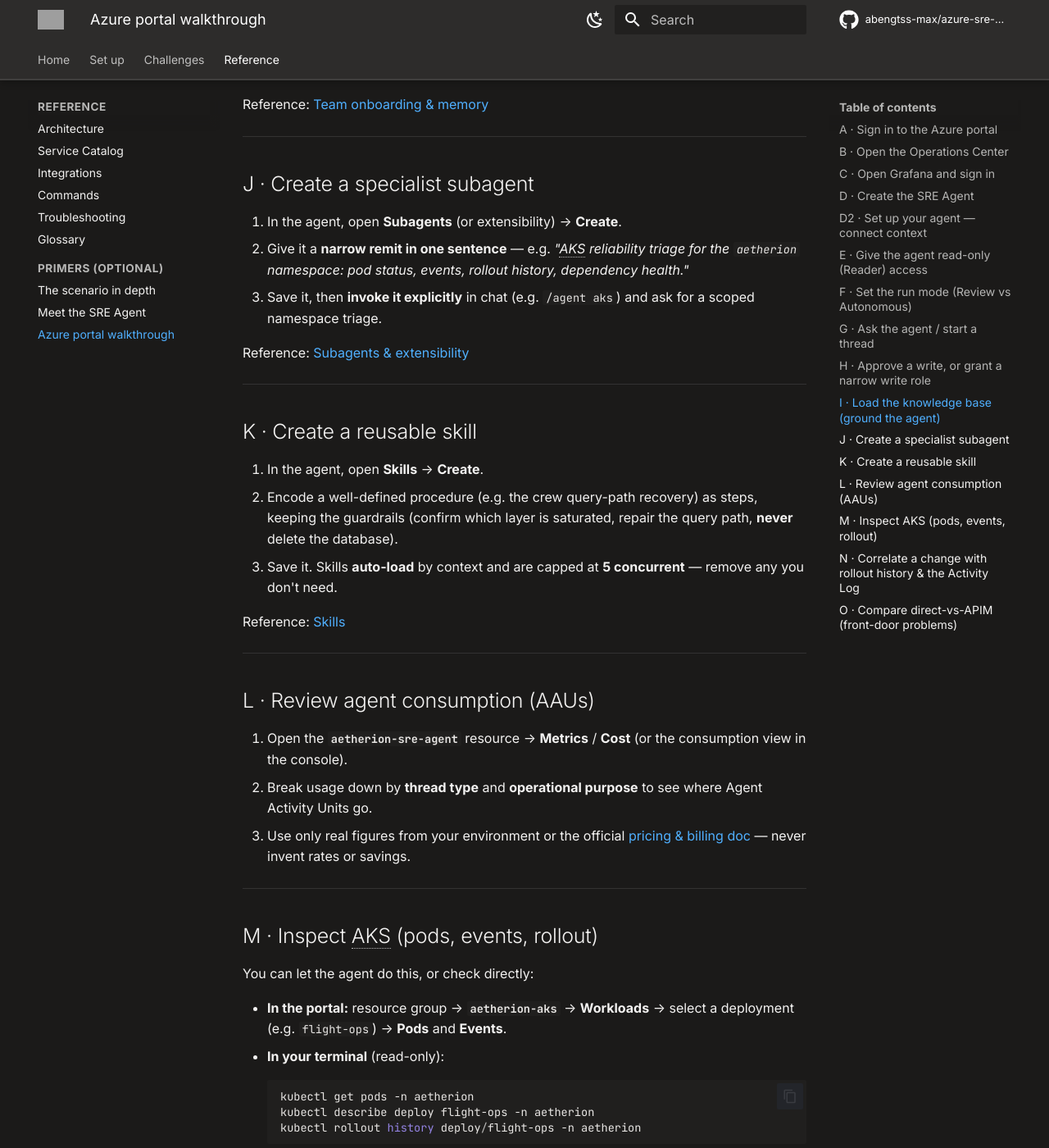
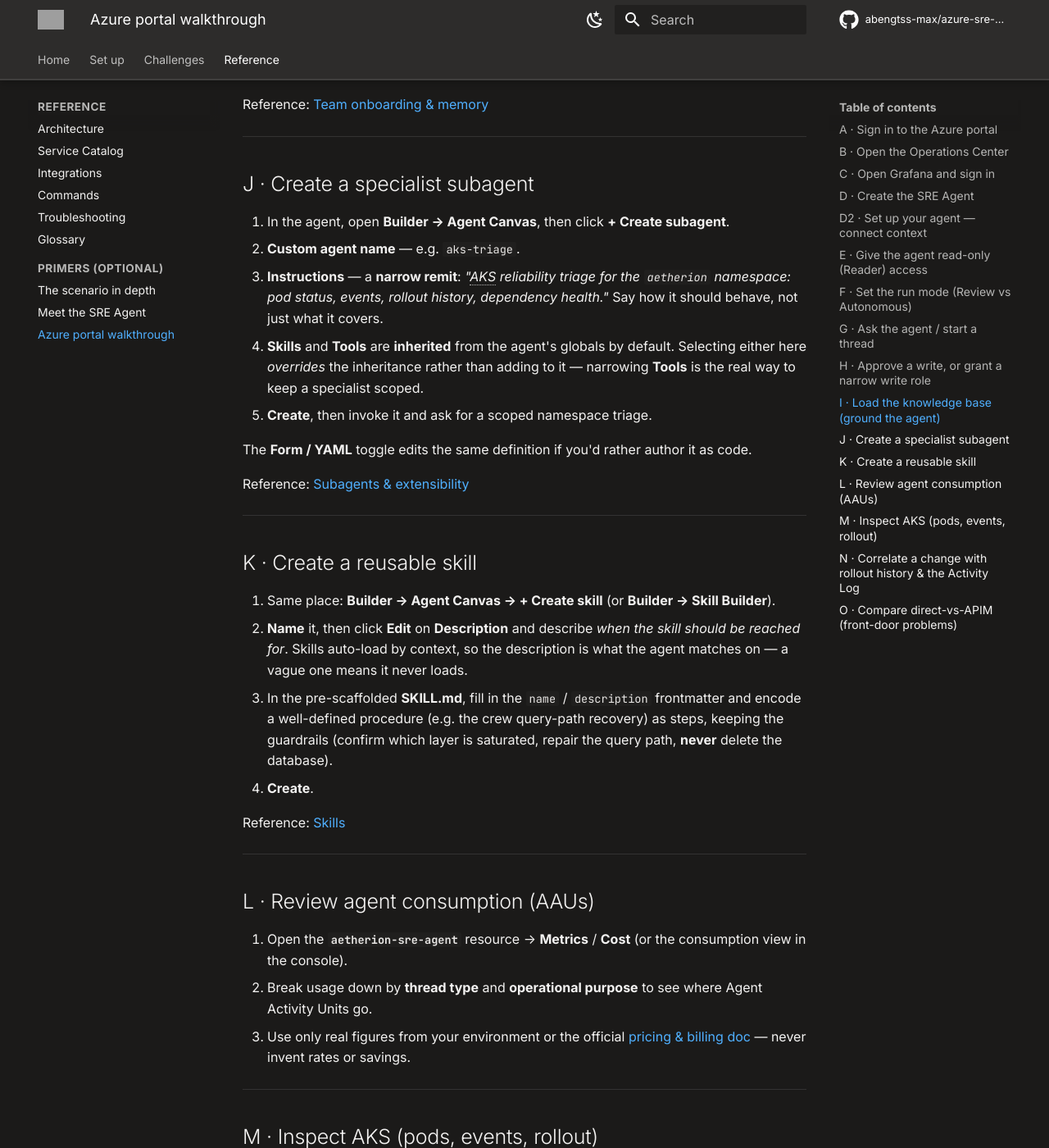
Before and after one commit to abengtss-max/azure-sre-agent-microhack, an MkDocs documentation site: the page built from docs/getting-started/portal-walkthrough.md, in a window 1280 px wide and 1400 px high, scrolled down 4814 px. Shown: the whole window at 82% size. Built offline with MkDocs 1.6.1 and Material for MkDocs 9.7.7, drawn with Linux system fonts in a browser that asks for light colours; comment, search, counter and statistics services are not loaded; grey boxes are pictures that could not be loaded.

Commit message:
publish: sync lab from master (2026-08-15 17:57)

```diff
--- a/docs/getting-started/portal-walkthrough.md
+++ b/docs/getting-started/portal-walkthrough.md
@@ -200,12 +200,18 @@
 
 ## J · Create a specialist subagent { #j-subagent }
 
-1. In the agent, open **Subagents** (or extensibility) → **Create**.
-2. Give it a **narrow remit in one sentence** — e.g. *"AKS reliability triage for
-   the `aetherion` namespace: pod status, events, rollout history, dependency
-   health."*
-3. Save it, then **invoke it explicitly** in chat (e.g. `/agent aks`) and ask for
-   a scoped namespace triage.
+1. In the agent, open **Builder → Agent Canvas**, then click **+ Create subagent**.
+2. **Custom agent name** — e.g. `aks-triage`.
+3. **Instructions** — a **narrow remit**: *"AKS reliability triage for the
+   `aetherion` namespace: pod status, events, rollout history, dependency
+   health."* Say how it should behave, not just what it covers.
+4. **Skills** and **Tools** are **inherited** from the agent's globals by default.
+   Selecting either here *overrides* the inheritance rather than adding to it —
+   narrowing **Tools** is the real way to keep a specialist scoped.
+5. **Create**, then invoke it and ask for a scoped namespace triage.
+
+The **Form / YAML** toggle edits the same definition if you'd rather author it as
+code.
 
 Reference: [Subagents & extensibility](https://learn.microsoft.com/en-us/azure/sre-agent/sub-agents)
 
@@ -213,12 +219,16 @@
 
 ## K · Create a reusable skill { #k-skill }
 
-1. In the agent, open **Skills** → **Create**.
-2. Encode a well-defined procedure (e.g. the crew query-path recovery) as steps,
-   keeping the guardrails (confirm which layer is saturated, repair the query
-   path, **never** delete the database).
-3. Save it. Skills **auto-load** by context and are capped at **5 concurrent** —
-   remove any you don't need.
+1. Same place: **Builder → Agent Canvas → + Create skill** (or **Builder → Skill
+   Builder**).
+2. **Name** it, then click **Edit** on **Description** and describe *when the
+   skill should be reached for*. Skills auto-load by context, so the description
+   is what the agent matches on — a vague one means it never loads.
+3. In the pre-scaffolded **SKILL.md**, fill in the `name` / `description`
+   frontmatter and encode a well-defined procedure (e.g. the crew query-path
+   recovery) as steps, keeping the guardrails (confirm which layer is saturated,
+   repair the query path, **never** delete the database).
+4. **Create**.
 
 Reference: [Skills](https://learn.microsoft.com/en-us/azure/sre-agent/skills)
 
```
Also changed, not shown: docs/challenges/05-engineer-the-agent.md (+51 -12 lines), docs/reference/glossary.md (+2 -2 lines).
